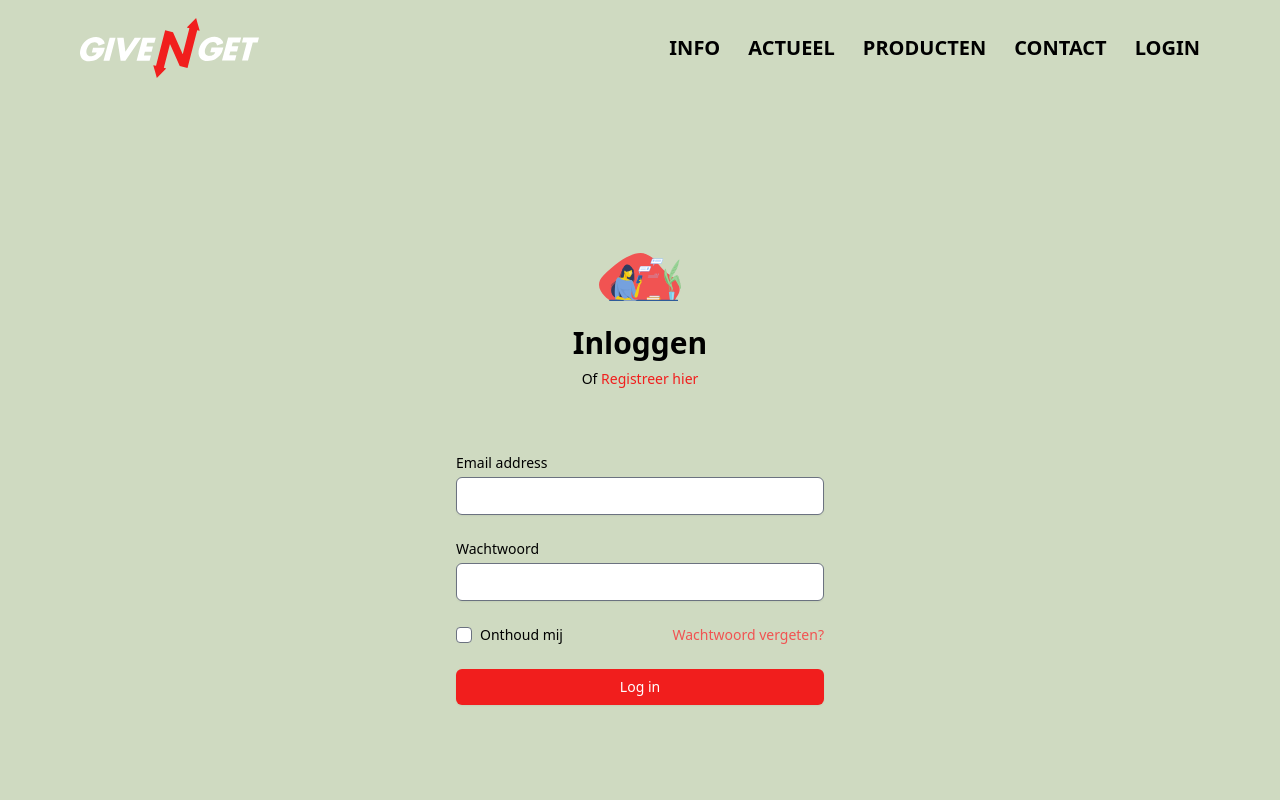
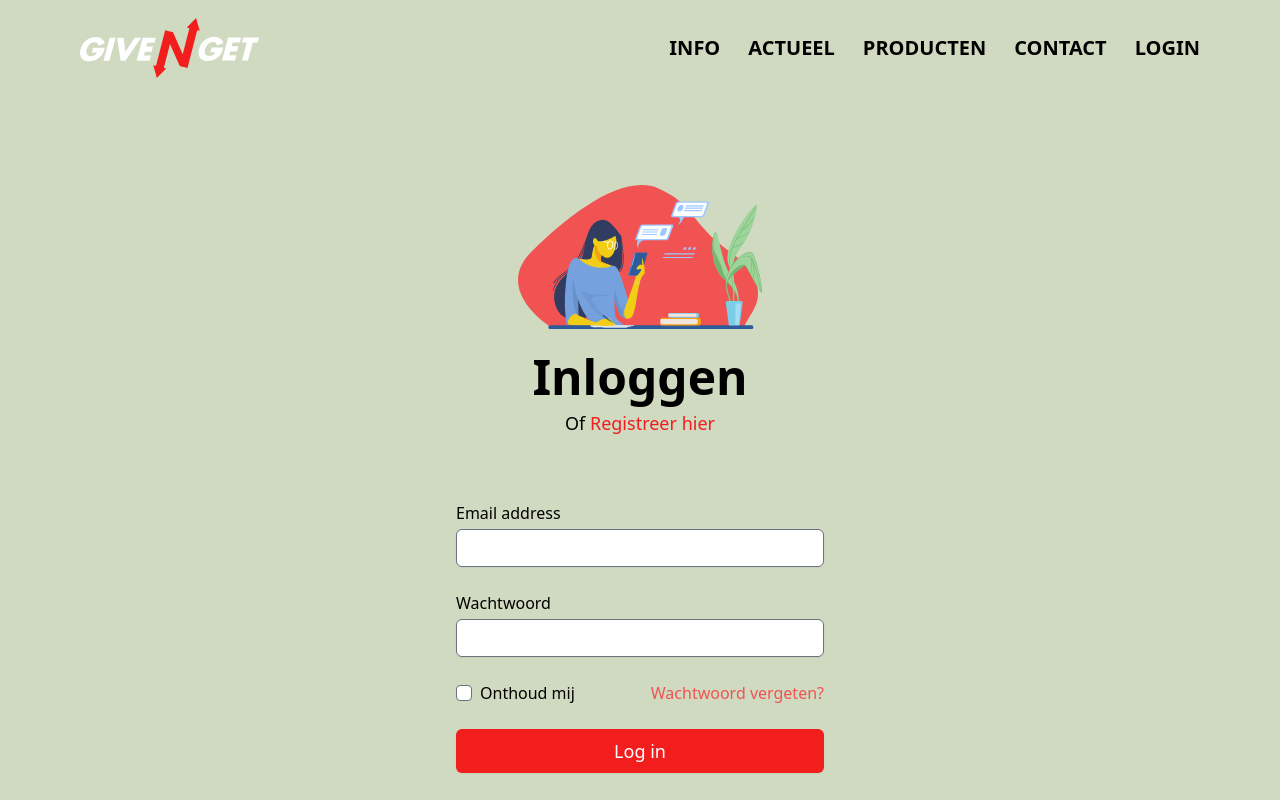
Before and after one commit to C-Andriessen/give-get, a React (Create React App) app in the folder App/client/: page /login in a window 1280 px wide. Shown: the top 800 px of the page. Built offline with nearby package versions, Linux system fonts and the light colour scheme.

Commit message:
resized login page

```diff
--- a/App/client/src/components/LoginForm.js
+++ b/App/client/src/components/LoginForm.js
@@ -8,11 +8,11 @@ export default function LoginForm() {
   return (
     <div className="min-h-full flex flex-col justify-center py-12 sm:px-6 lg:px-8 ">
       <div className="sm:mx-auto sm:w-full sm:max-w-md">
-        <img className="mx-auto h-12 w-auto" src={Person_Blob} alt="Login" />
-        <h2 className="mt-6 text-center text-3xl font-extrabold text-gray-900">
+        <img className="mx-auto h-36 w-auto" src={Person_Blob} alt="Login" />
+        <h2 className="mt-6 text-center text-5xl font-extrabold text-gray-900">
           Inloggen
         </h2>
-        <p className="mt-2 text-center text-sm text-gray-600">
+        <p className="mt-2 text-center text-lg text-gray-600">
           Of{" "}
           <a
             href="#"
@@ -29,7 +29,7 @@ export default function LoginForm() {
             <div>
               <label
                 htmlFor="email"
-                className="block text-sm font-medium text-gray-700"
+                className="block text-md font-medium text-gray-700"
               >
                 Email address
               </label>
@@ -46,10 +46,7 @@ export default function LoginForm() {
             </div>
 
             <div>
-              <label
-                htmlFor="password"
-                className="block text-sm font-medium text-gray-700"
-              >
+              <label htmlFor="password" className="block text-md font-medium">
                 Wachtwoord
               </label>
               <div className="mt-1">
@@ -74,13 +71,13 @@ export default function LoginForm() {
                 />
                 <label
                   htmlFor="remember-me"
-                  className="ml-2 block text-sm text-gray-900"
+                  className="ml-2 block text-md text-gray-900"
                 >
                   Onthoud mij
                 </label>
               </div>
 
-              <div className="text-sm">
+              <div className="text-md">
                 <a
                   href="#"
                   className="font-medium text-baby-barf-pink hover:text-baby-barf-red"
@@ -93,7 +90,7 @@ export default function LoginForm() {
             <div>
               <button
                 type="submit"
-                className="w-full flex justify-center py-2 px-4 rounded-md shadow-sm text-sm font-medium text-white bg-baby-barf-red focus:outline-none focus:ring-2 focus:ring-offset-2 focus:ring-baby-barf-red"
+                className="w-full flex justify-center py-2 px-4 rounded-md shadow-sm text-lg font-medium text-white bg-baby-barf-red focus:outline-none focus:ring-2 focus:ring-offset-2 focus:ring-baby-barf-red"
               >
                 Log in
               </button>
```
